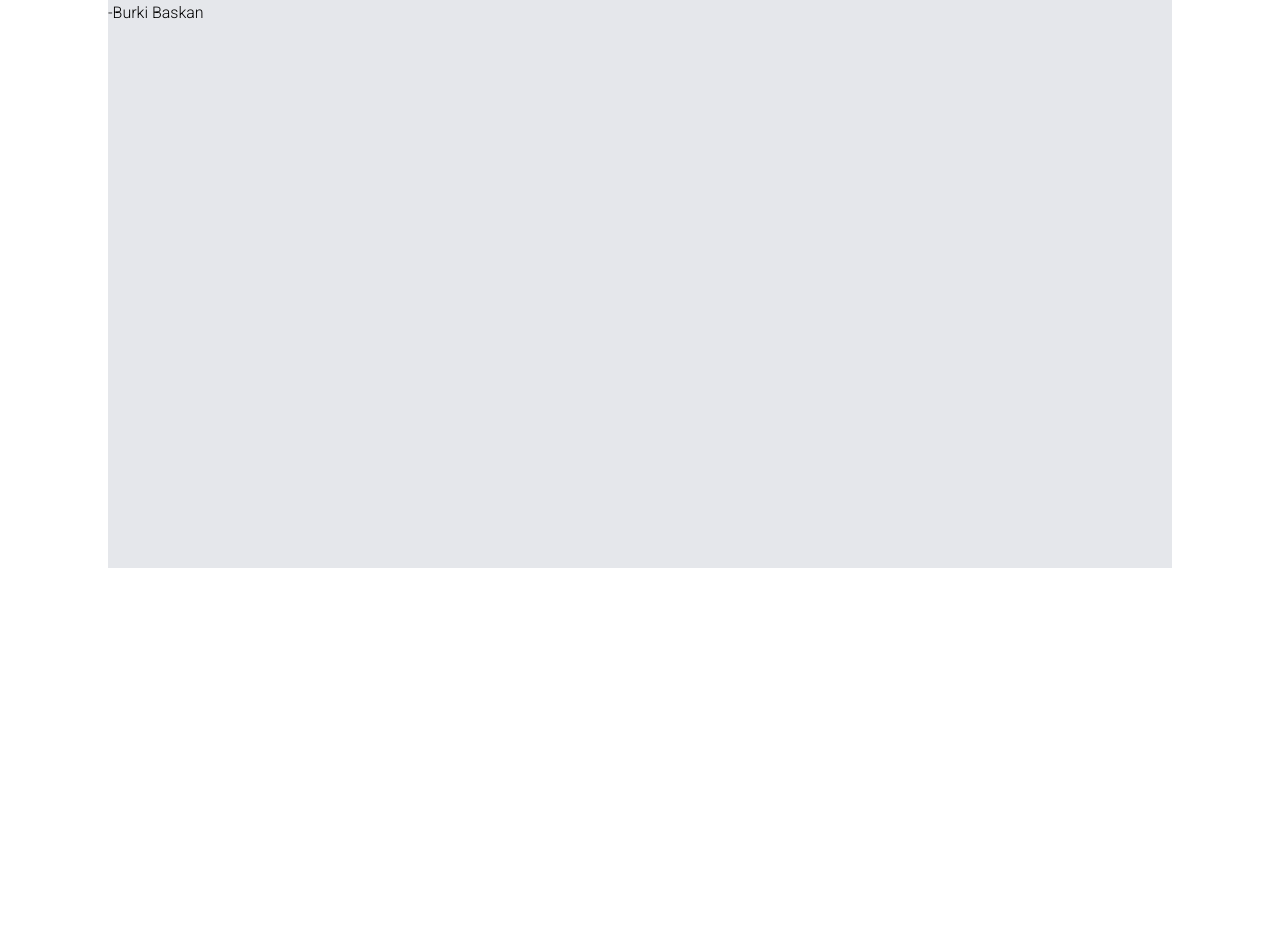
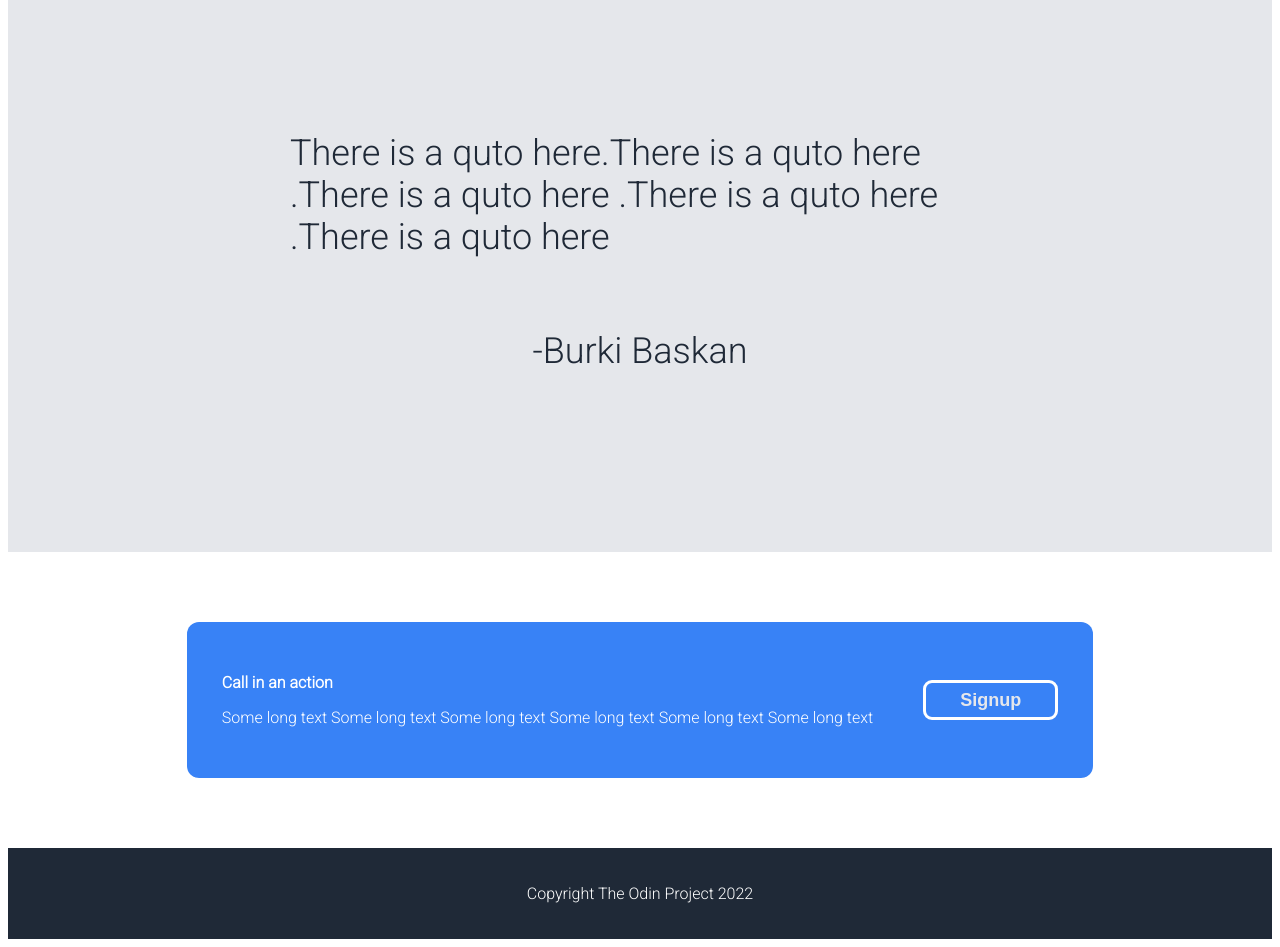
Before and after one commit to cheetox/odin-site, a plain HTML site: page index.html in a window 1280 px wide. Shown: the part 1256-2203 px from the top of the page. Before the commit the page ends 1832 px from the top, so only its background shows below. Drawn offline with Linux system fonts and the light colour scheme.

Commit message:
did the footer and the quotes and fixed the header

```diff
--- a/index.html
+++ b/index.html
@@ -11,7 +11,7 @@
 <link href="https://fonts.googleapis.com/css2?family=Roboto:wght@300&display=swap" rel="stylesheet">
 </head>
 <body>
-   <div class="big">
+
     <div class="first-container">
         <div class="header">
             <h1 class="header-logo">Header Logo</h1>
@@ -61,18 +61,24 @@
     </div>
 
     <div class="quote-container">
-        <p>There is a quto here.There is a quto here .There is a quto here .There is a quto here .There is a quto here  </p>
+        <p class="quote">There is a quto here.There is a quto here .There is a quto here .There is a quto here .There is a quto here  </p>
         <p>-Burki Baskan</p>
     </div>
-
-    <div class="signup">
-
+    <div class="ff">
+        <div class="signup">
+            <div class="call">
+                <p class="h-big">Call in an action </p>
+                <p>Some long text Some long text Some long text Some long text Some long text Some long text</p>
+            </div>
+            <button class="btm-btn">Signup</button>
+        </div>
     </div>
 
+
     <div class="footer">
+        <p> Copyright The Odin Project 2022</p>
+    </div>
 
-    </div>
-   </div>
 
 
 
--- a/style.css
+++ b/style.css
@@ -1,10 +1,9 @@
-.big{
-    padding-left: 100px;
-    padding-right: 100px;
-}
+
 .header{
     display: flex;
-    justify-content: space-between;
+    justify-content: space-around;
+    margin-left: 150px;
+    padding-right: 50px;
 }
 .header-logo{
     color: #E5E7EB;
@@ -13,7 +12,7 @@ li{
     font-size: 18px;
     color: #E5E7EB;
 }
-.first-container{
+.first-container,.footer{
     background-color: #1F2937;
 }
 
@@ -81,6 +80,7 @@ button{
 .images{
     display: flex;
     gap: 10px;
+    flex-wrap: wrap;
 }
 .img-container{
     margin: 20px;
@@ -104,3 +104,50 @@ button{
     font-size: 36px;
     font-weight: bolder;
 }
+
+.quote-container{
+    display: flex;
+    flex-direction: column;
+    justify-content: center;
+    align-items: center;
+    font-size: 36px;
+    color: #1F2937;
+}
+.quote{
+    width: 700px;
+}
+
+.ff{
+    display: flex;
+    flex-direction: column;
+    justify-content: center;
+    align-items: center;
+}
+
+.signup{
+    display: flex;
+    background-color: #3882f6;
+    align-items: center;
+    padding: 35px;
+    margin: 70px;
+    border-radius: 12px;
+    color: white;
+}
+
+.btm-btn{
+    border-width: 1px;
+    border: white;
+    border-style: solid;
+    margin-left: 50px;
+}
+
+.h-big{
+    font: 42x;
+    font-weight: bold;
+}
+
+.footer{
+    color: white;
+    text-align: center;
+    padding: 20px;
+}
```
